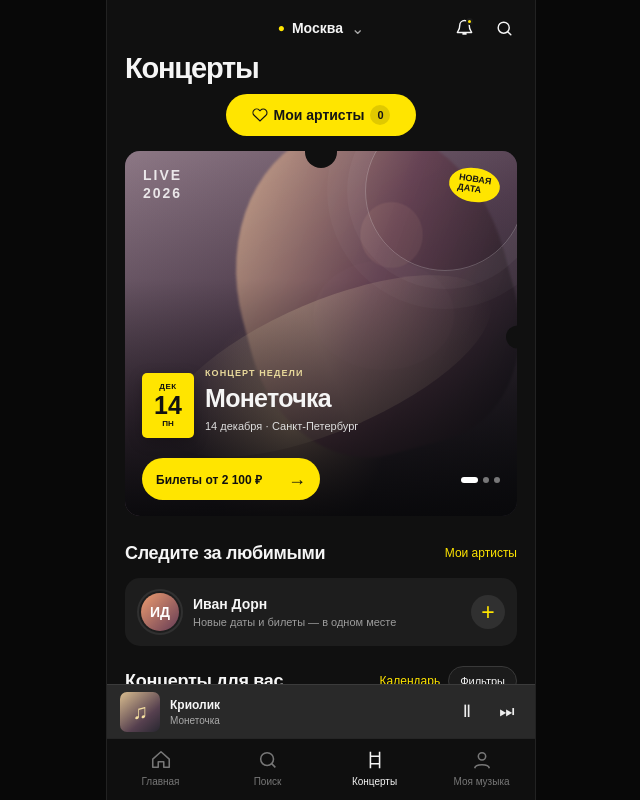
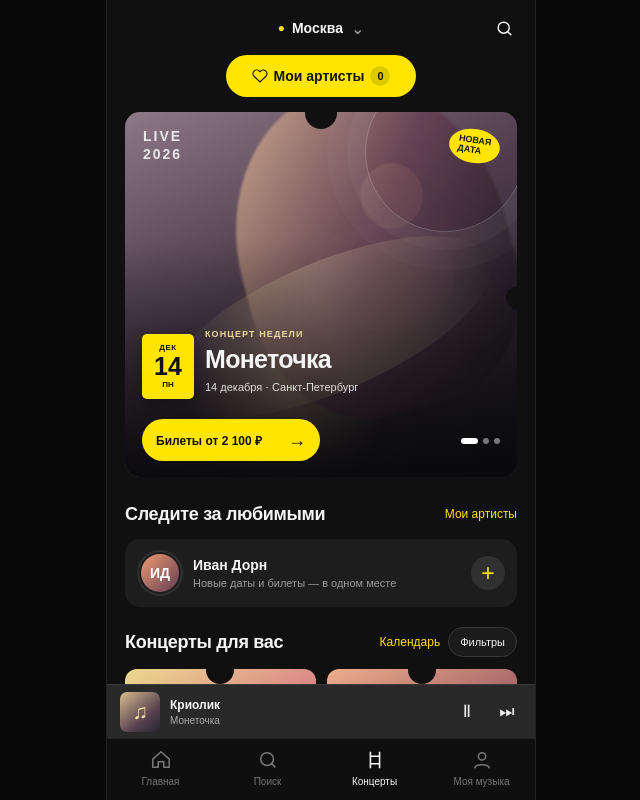
Before and after one commit to ilydan5/concerts-feature-prototype-c2ad4053, a plain HTML site: page index.html in a window 1280 px wide. Shown: the whole page, without its empty margins (319-959 px from the left). Drawn offline with Linux system fonts and the light colour scheme.

Commit message:
Remove concerts heading and bell icon
Co-authored-by: Copilot App <223556219+Copilot@users.noreply.github.com>

```diff
--- a/index.html
+++ b/index.html
@@ -5,7 +5,7 @@
   <meta name="viewport" content="width=device-width, initial-scale=1, maximum-scale=1, viewport-fit=cover" />
   <meta name="theme-color" content="#111111" />
   <title>Концерты — Яндекс Музыка</title>
-  <link rel="stylesheet" href="styles.css?v=centered-artists-cta" />
+  <link rel="stylesheet" href="styles.css?v=no-heading-or-bell" />
 </head>
 <body>
   <div class="app-shell">
@@ -13,10 +13,6 @@
       <span class="topbar-spacer" aria-hidden="true"></span>
       <button class="city-control" id="locationButton"><span class="city-pin">●</span><span class="city-label">Москва</span><span class="city-chevron">⌄</span></button>
       <div class="topbar-tools">
-        <button class="icon-button" id="notificationsButton" aria-label="Уведомления">
-          <svg viewBox="0 0 24 24" aria-hidden="true"><path d="M18 8a6 6 0 0 0-12 0c0 7-3 7-3 9h18c0-2-3-2-3-9Zm-8 11h4" /></svg>
-          <span class="notification-dot"></span>
-        </button>
         <button class="icon-button" id="searchOpen" aria-label="Поиск концертов">
           <svg viewBox="0 0 24 24" aria-hidden="true"><circle cx="11" cy="11" r="7"/><path d="m20 20-4-4"/></svg>
         </button>
@@ -24,10 +20,6 @@
     </header>
 
     <main>
-      <section class="hero">
-        <h1>Концерты</h1>
-      </section>
-
       <div class="home-actions">
         <button class="home-action primary" data-tab="artists"><svg viewBox="0 0 24 24"><path d="M20.8 4.6a5.5 5.5 0 0 0-7.8 0L12 5.7l-1.1-1.1a5.5 5.5 0 0 0-7.8 7.8L12 21l8.9-8.6a5.5 5.5 0 0 0-.1-7.8Z"/></svg>Мои артисты <span id="artistsCount">0</span></button>
       </div>
```
